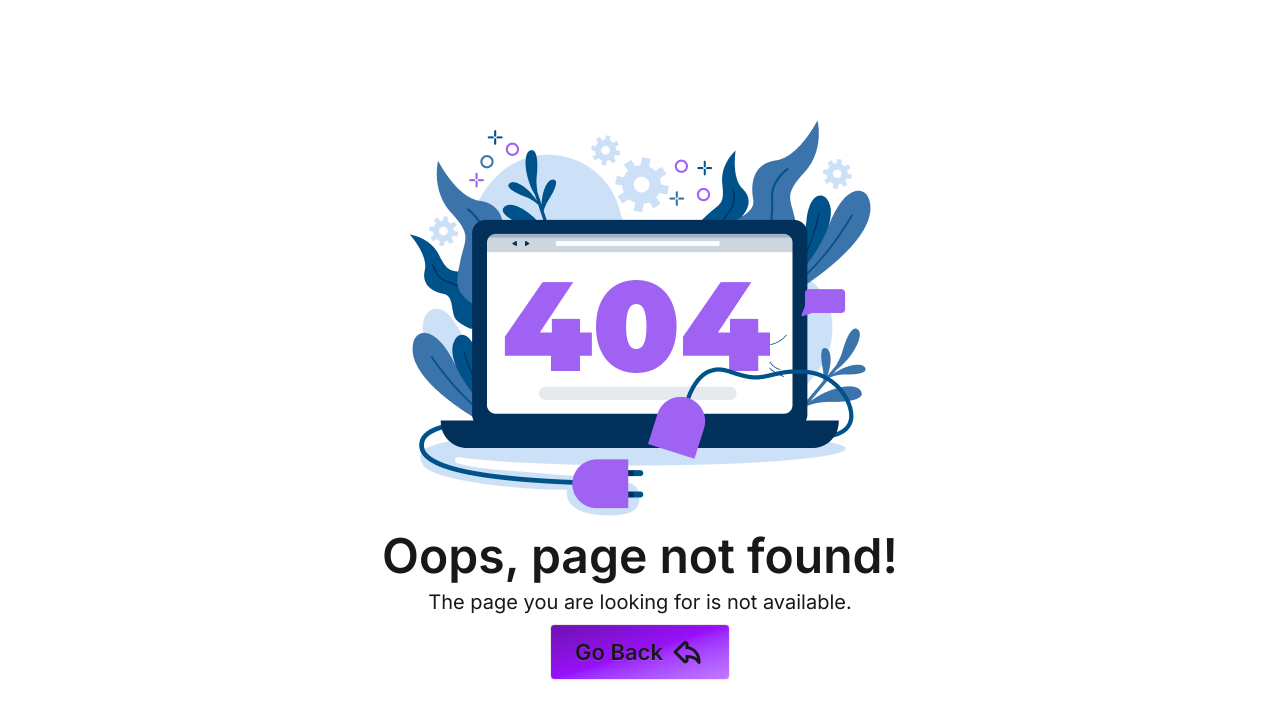
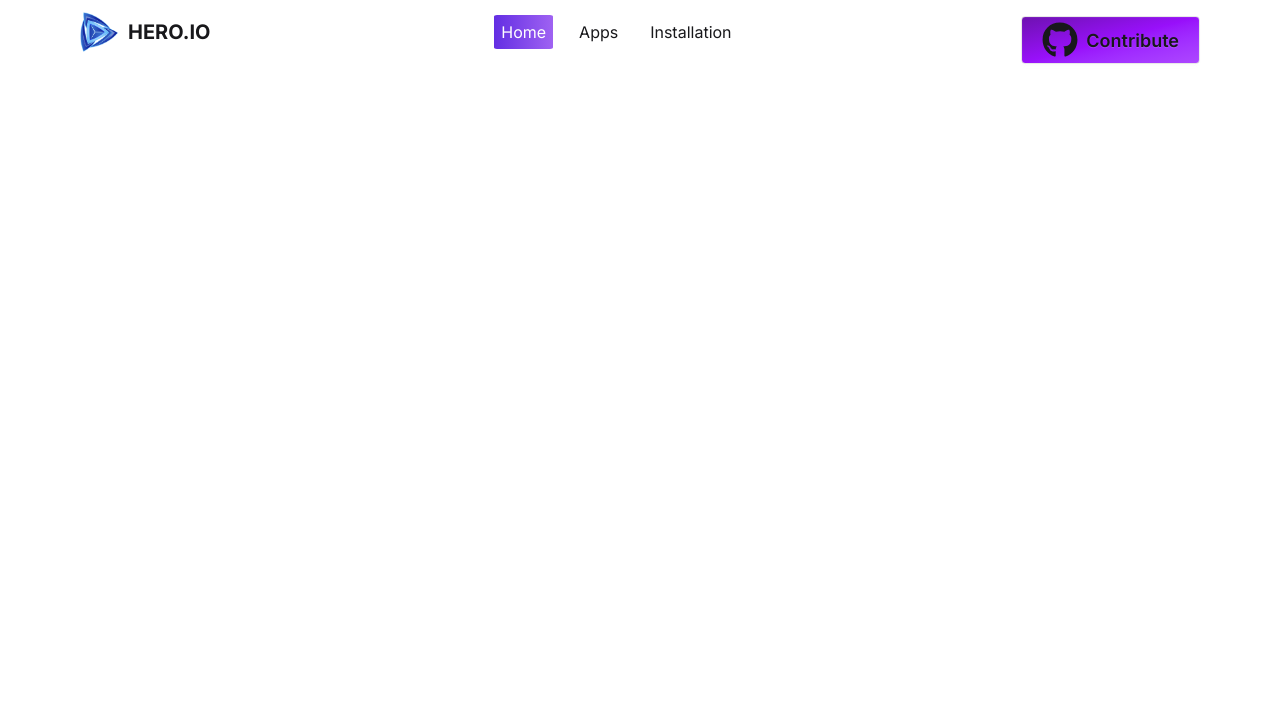
Before and after one commit to hakim0842/application-store-demo, a React (Vite) app: page / in a window 1280 px wide. Before the commit this address had no page. Shown: the top 718 px of the page. Built offline with nearby package versions, Linux system fonts and the light colour scheme.

Commit message:
design navbar and routing with react router

```diff
--- a/src/App.jsx
+++ b/src/App.jsx
@@ -1,9 +1,20 @@
+import { createBrowserRouter, RouterProvider } from "react-router";
+import MainLayout from "./layouts/MainLayout";
 import ErrorPage from "./pages/ErrorPage";
+import AppPage from "./pages/AppPage";
+import InstallationPage from "./pages/InstallationPage";
 
 export default function App() {
-  return (
-    <div>
-      <ErrorPage />
-    </div>
-  );
+  const router = createBrowserRouter([
+    { errorElement: <ErrorPage /> },
+    {
+      path: "/",
+      element: <MainLayout />,
+      children: [
+        { path: "apps", element: <AppPage /> },
+        { path: "installation", element: <InstallationPage /> },
+      ],
+    },
+  ]);
+  return <RouterProvider router={router} />;
 }
--- /dev/null
+++ b/src/components/Button.jsx
@@ -0,0 +1,10 @@
+export default function Button({ children, ...props }) {
+  return (
+    <button
+      {...props}
+      className='mt-4 btn btn-xs sm:btn-sm md:btn-md lg:btn-lg bg-gradient-to-br from-purple-800 via-purple-600 to-purple-500'
+    >
+      {children}
+    </button>
+  );
+}
--- /dev/null
+++ b/src/components/Logo.jsx
@@ -0,0 +1,10 @@
+import { Link } from "react-router";
+import LogoImage from "./../assets/logo.png";
+export default function Logo() {
+  return (
+    <Link to='/' className='flex gap-2 flex-row justify-center items-center'>
+      <img className='w-10 h-10' src={LogoImage} alt='LogoImage' />
+      <h1 className='font-bold text-sm md:text-lg lg:text-xl'>HERO.IO</h1>
+    </Link>
+  );
+}
--- /dev/null
+++ b/src/components/NavBar.jsx
@@ -0,0 +1,26 @@
+import Button from "./Button";
+import Logo from "./Logo";
+import NavLinks from "./NavLinks";
+
+import { FaGithub } from "react-icons/fa";
+
+export default function NavBar() {
+  return (
+    <nav className='flex justify-between flex-row px-20'>
+      <Logo />
+      <NavLinks />
+      <Button>
+        <a
+          className='flex flex-row h-full w-full gap-2 justify-center items-center'
+          href='https://github.com/devpolas/application-store-demo'
+          target='_blank'
+        >
+          <span className='text-xl md:text-2xl lg:text-3xl xl:text-4xl'>
+            <FaGithub />
+          </span>
+          <span>Contribute</span>
+        </a>
+      </Button>
+    </nav>
+  );
+}
--- /dev/null
+++ b/src/components/NavLinks.jsx
@@ -0,0 +1,32 @@
+import { NavLink } from "react-router";
+
+export default function NavLinks() {
+  return (
+    <ul className='flex flex-row gap-5 justify-center items-center'>
+      <li>
+        <NavLink
+          className={`p-1.5 hover:bg-linear-to-bl hover:from-violet-500 hover:to-fuchsia-500 hover:rounded-sm`}
+          to='/'
+        >
+          Home
+        </NavLink>
+      </li>
+      <li>
+        <NavLink
+          className={`p-1.5 hover:bg-linear-to-bl hover:from-violet-500 hover:to-fuchsia-500 hover:rounded-sm`}
+          to='/apps'
+        >
+          Apps
+        </NavLink>
+      </li>
+      <li>
+        <NavLink
+          className={`p-1.5 hover:bg-linear-to-bl hover:from-violet-500 hover:to-fuchsia-500 hover:rounded-sm`}
+          to='/installation'
+        >
+          Installation
+        </NavLink>
+      </li>
+    </ul>
+  );
+}
--- a/src/index.css
+++ b/src/index.css
@@ -6,3 +6,10 @@
 body {
   font-family: "Inter", sans-serif;
 }
+
+.active {
+  color: white;
+  background-image: linear-gradient(to right, #632ee3, #9f62f2);
+  padding: 7px;
+  border-radius: 5%;
+}
--- /dev/null
+++ b/src/layouts/MainLayout.jsx
@@ -0,0 +1,11 @@
+import { Outlet } from "react-router";
+import NavBar from "../components/NavBar";
+
+export default function MainLayout() {
+  return (
+    <div>
+      <NavBar />
+      <Outlet />
+    </div>
+  );
+}
--- /dev/null
+++ b/src/pages/AppPage.jsx
@@ -0,0 +1,3 @@
+export default function AppPage() {
+  return <div>App Page</div>;
+}
--- a/src/pages/ErrorPage.jsx
+++ b/src/pages/ErrorPage.jsx
@@ -1,7 +1,14 @@
+import { useNavigate } from "react-router";
+import Button from "../components/Button";
 import ErrorImage from "./../assets/error-404.png";
 import { TiArrowBackOutline } from "react-icons/ti";
 
 export default function ErrorPage() {
+  const navigate = useNavigate();
+
+  function goBack() {
+    navigate("/");
+  }
   return (
     <div className='flex justify-center items-center h-screen'>
       <div className='flex flex-col justify-center items-center p-2'>
@@ -12,12 +19,12 @@ export default function ErrorPage() {
         <p className='text-sm md:text-lg lg:text-xl mt-2'>
           The page you are looking for is not available.
         </p>
-        <button className='mt-2 btn btn-xs sm:btn-sm md:btn-md lg:btn-lg xl:btn-xl bg-gradient-to-br from-purple-800 via-purple-600 to-purple-400'>
+        <Button onClick={() => goBack()}>
           <span>Go Back</span>
           <span className='text-xl md:text-2xl lg:text-3xl xl:text-4xl'>
             <TiArrowBackOutline />
           </span>
-        </button>
+        </Button>
       </div>
     </div>
   );
--- /dev/null
+++ b/src/pages/HomePage.jsx
@@ -0,0 +1,3 @@
+export default function HomePage() {
+  return <div>Home Page</div>;
+}
--- /dev/null
+++ b/src/pages/InstallationPage.jsx
@@ -0,0 +1,3 @@
+export default function InstallationPage() {
+  return <div>Installation Page</div>;
+}
```
